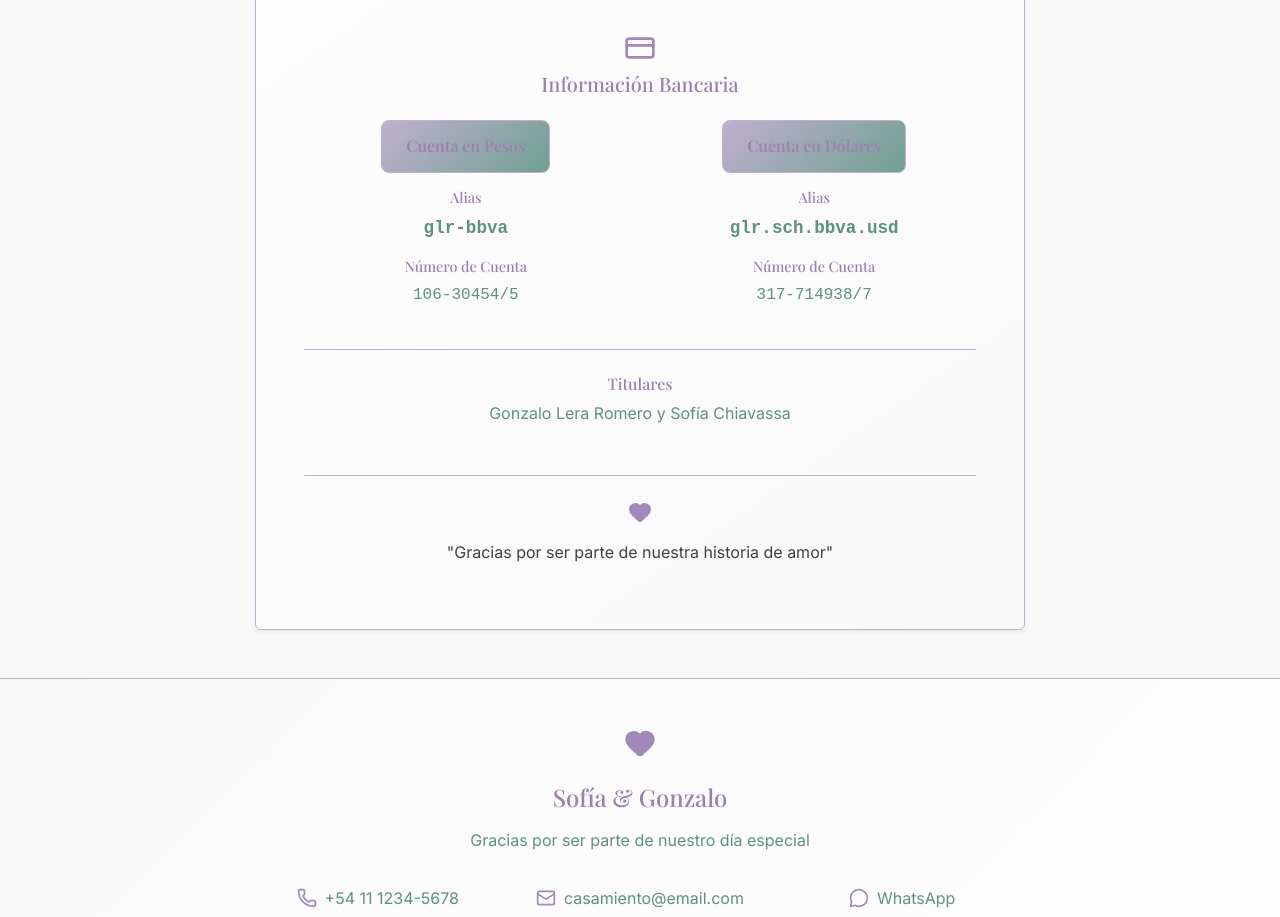
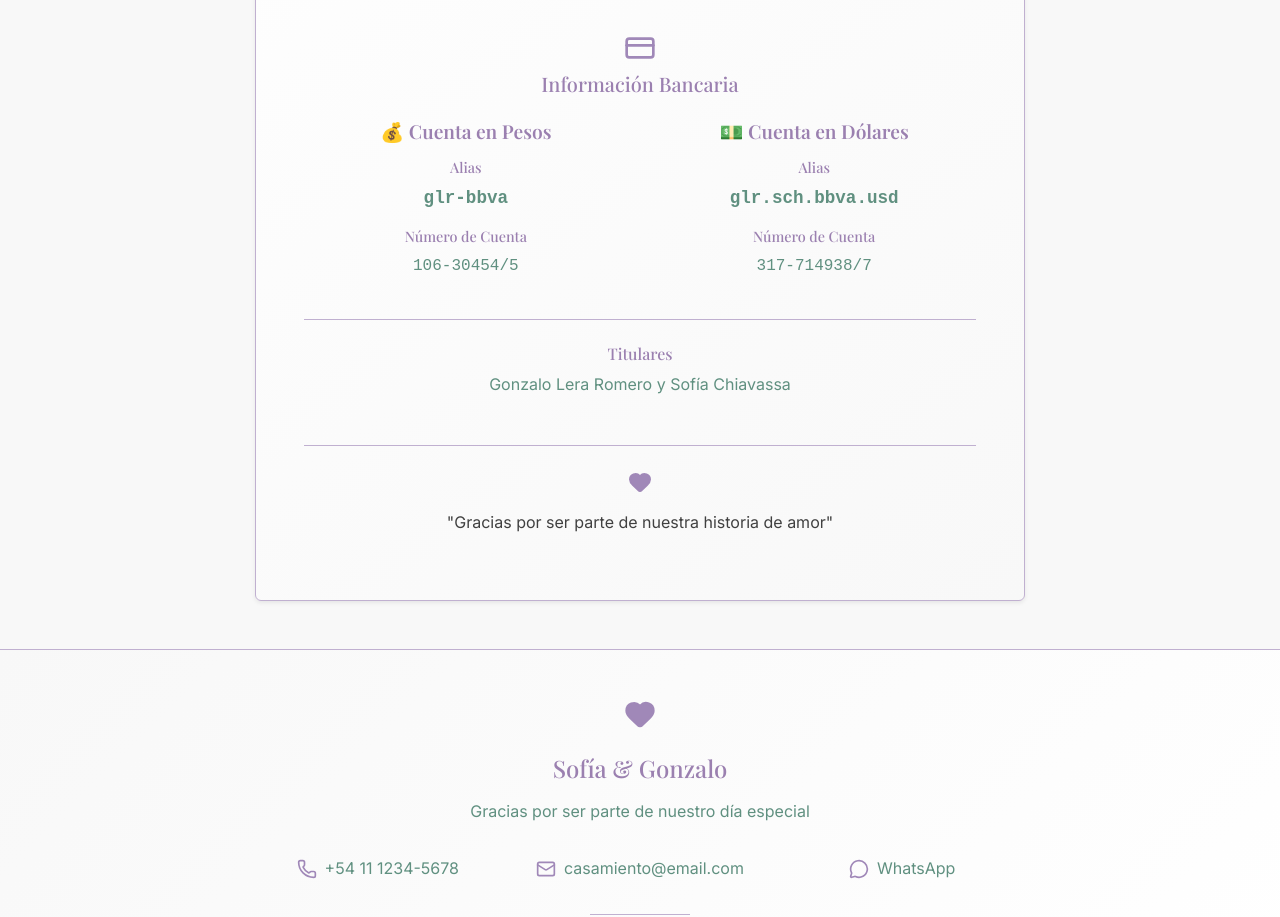
Before and after one commit to gleraromero/casamiento-sg, a React (Vite) app: page / in a window 1280 px wide. Shown: the part 4580-5497 px from the top of the page. Built offline with nearby package versions, Linux system fonts and the light colour scheme; a web font is replaced by a local one.

Commit message:
feat: simplificar títulos bancarios manteniendo emojis pero sin fondo

```diff
--- a/src/components/Gifts.tsx
+++ b/src/components/Gifts.tsx
@@ -55,17 +55,9 @@ const Gifts: React.FC = () => {
                   <Row className="g-4">
                     <Col md={6}>
                       <div className="bank-detail text-center">
-                        <div className="currency-badge mb-3" style={{
-                          background: 'linear-gradient(135deg, var(--color-purple-light), var(--color-teal-light))',
-                          padding: '0.75rem 1.5rem',
-                          borderRadius: '8px',
-                          display: 'inline-block',
-                          border: '1px solid var(--color-purple-light)'
-                        }}>
-                          <span className="font-serif text-purple" style={{ fontSize: '1rem', fontWeight: '600' }}>
-                            Cuenta en Pesos
-                          </span>
-                        </div>
+                        <h5 className="font-serif text-purple mb-3" style={{ fontSize: '1.2rem', fontWeight: '600' }}>
+                          💰 Cuenta en Pesos
+                        </h5>
                         <div className="account-info">
                           <h6 className="font-serif text-purple mb-2">Alias</h6>
                           <p className="font-sans text-teal mb-3" style={{ fontSize: '1.1rem', fontWeight: '600', fontFamily: 'monospace' }}>
@@ -81,17 +73,9 @@ const Gifts: React.FC = () => {
 
                     <Col md={6}>
                       <div className="bank-detail text-center">
-                        <div className="currency-badge mb-3" style={{
-                          background: 'linear-gradient(135deg, var(--color-purple-light), var(--color-teal-light))',
-                          padding: '0.75rem 1.5rem',
-                          borderRadius: '8px',
-                          display: 'inline-block',
-                          border: '1px solid var(--color-purple-light)'
-                        }}>
-                          <span className="font-serif text-purple" style={{ fontSize: '1rem', fontWeight: '600' }}>
-                            Cuenta en Dólares
-                          </span>
-                        </div>
+                        <h5 className="font-serif text-purple mb-3" style={{ fontSize: '1.2rem', fontWeight: '600' }}>
+                          💵 Cuenta en Dólares
+                        </h5>
                         <div className="account-info">
                           <h6 className="font-serif text-purple mb-2">Alias</h6>
                           <p className="font-sans text-teal mb-3" style={{ fontSize: '1.1rem', fontWeight: '600', fontFamily: 'monospace' }}>
```
